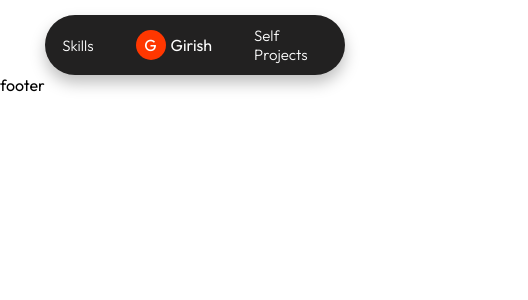
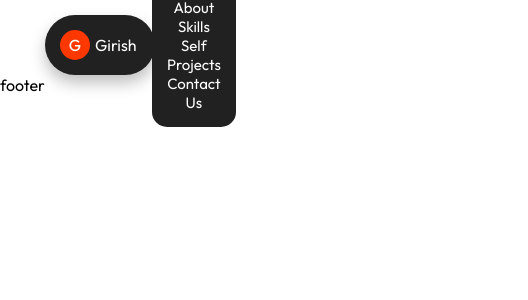
Before and after one commit to Jagdish-Giri/portfolio, a React app: page / in a window 390 px wide. Shown: the top 300 px of the page, 528 px wide, since content can reach past the window. Built offline with nearby package versions, Linux system fonts and the light colour scheme; the HTML template or start-up script is replaced by a standard one.

Commit message:
now created responsive but when i come from tution then i make more resposive to the header

```diff
--- a/src/components/header/header.css
+++ b/src/components/header/header.css
@@ -59,3 +59,43 @@
     color: white;
     font-size: 1rem;
 }
+.mmenu{
+    display: none;
+}
+
+/* Responsive Design */
+@media (max-width: 1046px){
+    .menu{
+        display: none;
+    }
+    .mmenu{
+        display: block;
+    }
+    .header{
+        margin: 0;
+        max-width: 200px;
+    }
+    .navbar{
+        justify-content: space-between;
+        flex: 1;
+    }
+    .logo{
+        margin-left: 15px;
+    }
+    .mmenu{
+        list-style: none;
+        display: block;
+        text-align: center;
+        background-color: #222121;
+        border-radius: 15px;
+        padding-top: 15px;
+        padding-bottom: 15px;
+        padding-left: 15px;
+        padding-right: 15px;
+        color: white;
+    }
+    .mmenu li{
+        font-size: 15px;
+    }
+
+}
--- a/src/components/header/header.jsx
+++ b/src/components/header/header.jsx
@@ -20,6 +20,16 @@ const header = () => {
                 <li>Project</li>
                 <li>Contact Us</li>
             </ul>
+            <div className='mobile-menu'>
+
+            <ul className='mmenu'>
+                <li>Home</li>
+                <li>About</li>
+                <li>Skills</li>
+                <li>Self Projects</li>
+                <li>Contact Us</li>
+            </ul>
+            </div>
         </nav>
     </div>
   )
```
